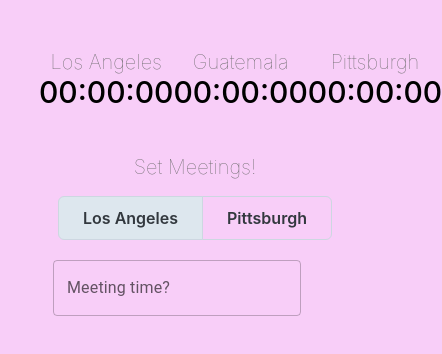
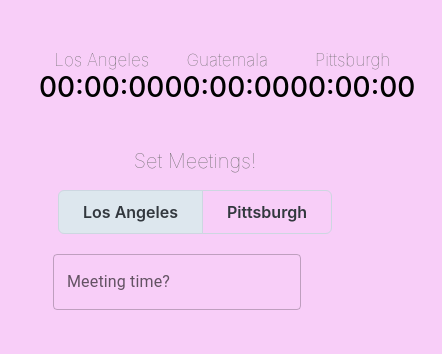
Before and after one commit to Luesf/timezones, a React (Create React App) app: page / in a window 390 px wide. Shown: the top 354 px of the page, 442 px wide, since content can reach past the window. Built offline with nearby package versions, Linux system fonts and the light colour scheme; no server answers; some icons are missing.

Commit message:
compatibility changes for mobile

```diff
--- a/src/components/Conversions/Conversion.css
+++ b/src/components/Conversions/Conversion.css
@@ -127,12 +127,22 @@
     width: 90%
   }
   .response-label {
-    font-size: 15px;
+    margin-top: 20px;
+    font-size: 14px;
+  }
+  .response-label p {
+    font-size: 16px;
+  }
+  .locations-container {
+    margin-top: 25px;
   }
   .conversion-content h2 {
     font-size: 20px;
   }
   .locations-container p {
-    font-size: 15px;
+    font-size: 14px;
+  }
+  .locations-container p span {
+    font-size: 16px;
   }
 }
--- a/src/components/LabelSection/LabelSection.css
+++ b/src/components/LabelSection/LabelSection.css
@@ -35,9 +35,9 @@
         width: 80%;
     }
     .country-label {
-        font-size: 20px;
+        font-size: 17px;
     }
     .country-time {
-        font-size: 30px;
+        font-size: 28px;
     }
   }
```
